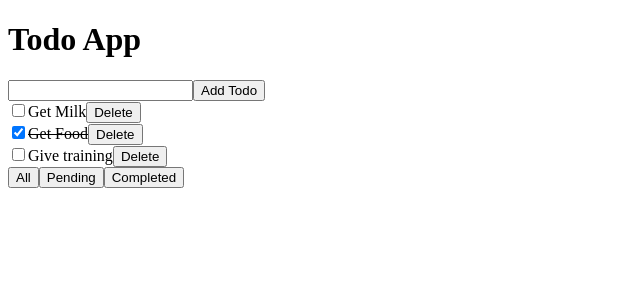
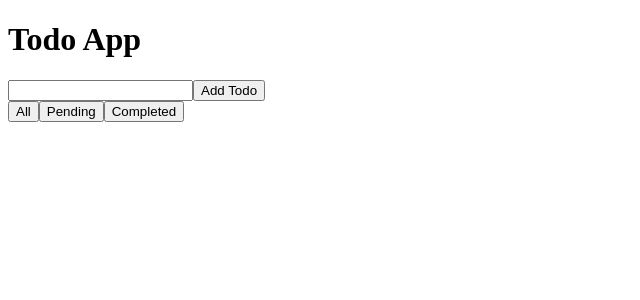
Before and after one commit to imyagnesh/ratik_react_training, a React app: page / in a window 1280 px wide. Shown: the top 300 px of the page, without its empty margins (0-640 px from the left). Built offline with nearby package versions, Linux system fonts and the light colour scheme; data requests are answered from the project's data file.

Commit message:
commit code for api intergration

```diff
--- a/db.json
+++ b/db.json
@@ -1,19 +1,3 @@
 {
-  "todoList": [
-    {
-      "todoText": "Get Milk",
-      "isDone": false,
-      "id": 1
-    },
-    {
-      "todoText": "Get Food",
-      "isDone": true,
-      "id": 2
-    },
-    {
-      "todoText": "Give training",
-      "isDone": false,
-      "id": 3
-    }
-  ]
+  "todoList": []
 }
--- a/src/App.js
+++ b/src/App.js
@@ -125,7 +125,17 @@ class TodoApp extends Component {
     }
   };
 
-  deleteTodo = (item) => {
+  deleteTodo = async (item) => {
+    try {
+      this.setState({
+        loading: true,
+      });
+      await fetch(
+        `http://localhost:8080/todoList/${item.id}`,
+        {
+          method: 'DELETE',
+        },
+      );
       const { todoList } = this.state;
       const index = todoList.findIndex(
         (x) => x.id === item.id,
@@ -137,7 +147,14 @@ class TodoApp extends Component {
 
       this.setState({
         todoList: updatedTodos,
+        loading: false,
       });
+    } catch (error) {
+      this.setState({
+        loading: false,
+        error,
+      });
+    }
   };
 
   filterTodo = () => {
```
Lines whose indentation alone changed are shown as unchanged.
